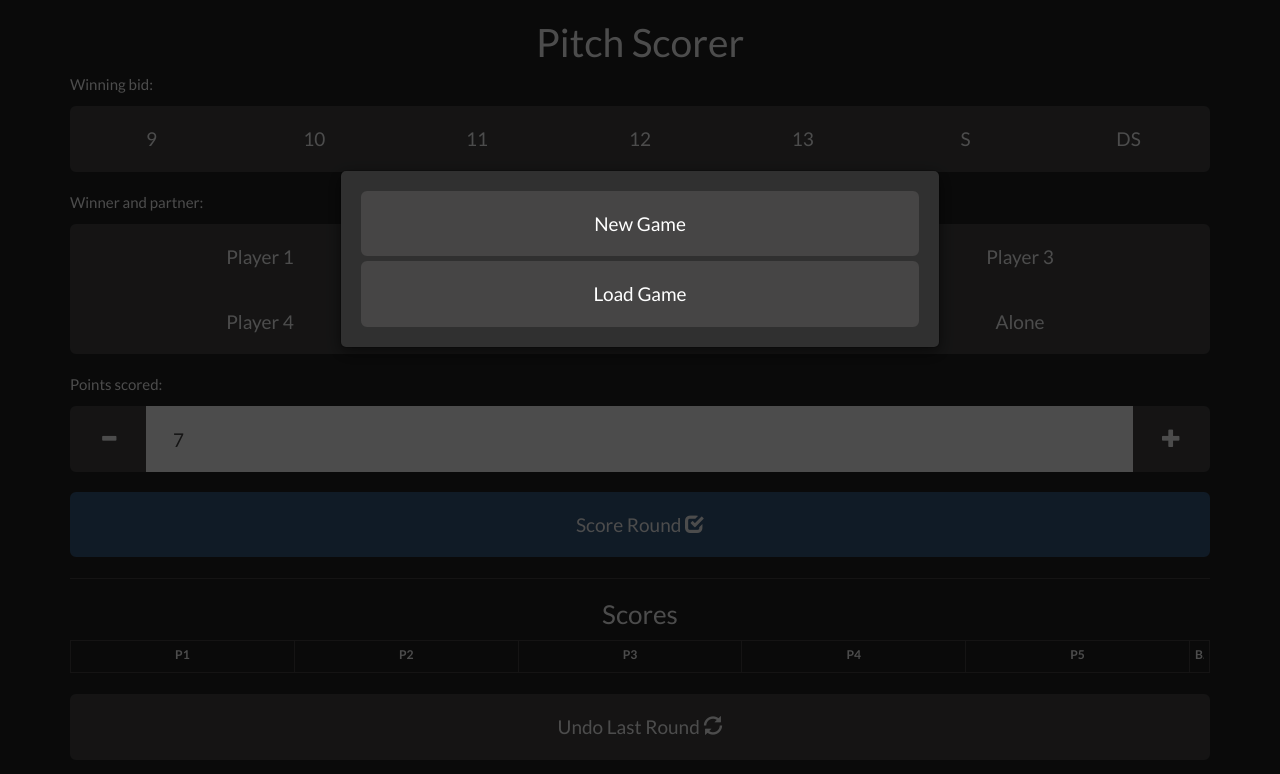
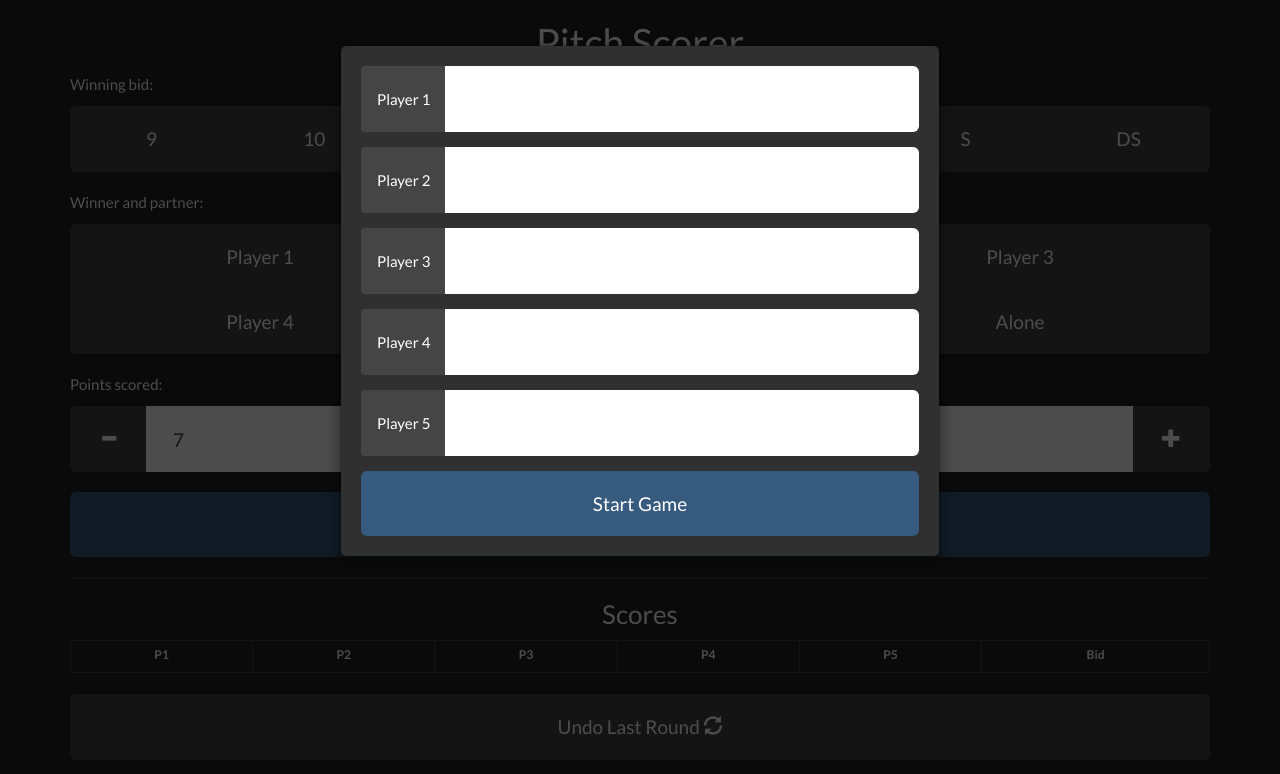
Before and after one commit to scorepitch/scorepitch.github.io, a Jekyll site: the page built from index.html, in a window 1280 px wide. Shown: the top 774 px of the page. Built offline with Jekyll 4.4.1, drawn with Linux system fonts in a browser that asks for light colours; some of the changed lines change nothing that is shown.

Commit message:
Test hiding url, new game if no stored game

```diff
--- a/_includes/gameModal.html
+++ b/_includes/gameModal.html
@@ -4,6 +4,7 @@
       <div class="modal-body">
         <button id="newGameButton" class="btn btn-lg btn-block btn-default" data-dismiss="modal">New Game</button>
         <button id="loadGameButton" class="btn btn-lg btn-block btn-default" data-dismiss="modal">Load Game</button>
+        <button id="clearStorage" class="btn btn-lg btn-block btn-danger">Clear Storage</button>
       </div>
     </div>
   </div>
--- a/_layouts/default.html
+++ b/_layouts/default.html
@@ -4,6 +4,7 @@
     <meta charset='utf-8'>
     <meta http-equiv="X-UA-Compatible" content="chrome=1">
     <meta name="viewport" content="width=device-width, initial-scale=1">
+    <meta name="mobile-web-app-capable" content="yes">
     <!-- <link rel="stylesheet" href="/stylesheets/material.min.css" />
     <script type="text/javascript" src="/scripts/material.min.js"></script> -->
     <link rel="stylesheet" href="/stylesheets/bootstrap.min.css" />
--- a/scripts/script.js
+++ b/scripts/script.js
@@ -1,10 +1,22 @@
 $(document).ready(function () {
+
+  $('#clearStorage').click(function() {
+    localStorage.clear();
+  });
+
+  window.scrollTo(0,1);
+
+  if(localStorage.getItem('player1') != null)
+  {
+    $('#gameModal').modal("show");
+  }
+  else {
+    $('#playersModal').modal("show");
+  }
 
   $('#playersModal').on('shown.bs.modal', function () {
     $('body').addClass('modal-open');
   });
-
-  $('#gameModal').modal("show");
 
   // New game
   $('#newGameButton').click(function () {
--- a/stylesheets/style.css
+++ b/stylesheets/style.css
@@ -12,6 +12,7 @@
 
 .scoreTable .truncate {
   max-width: 20px;
+  width: 16%;
   /*uncomment for columns to fit to content - large content forces horizontal scrolling*/
   /*max-width: 16%;*/
 }
```
Also changed, not shown: 4 other files.
